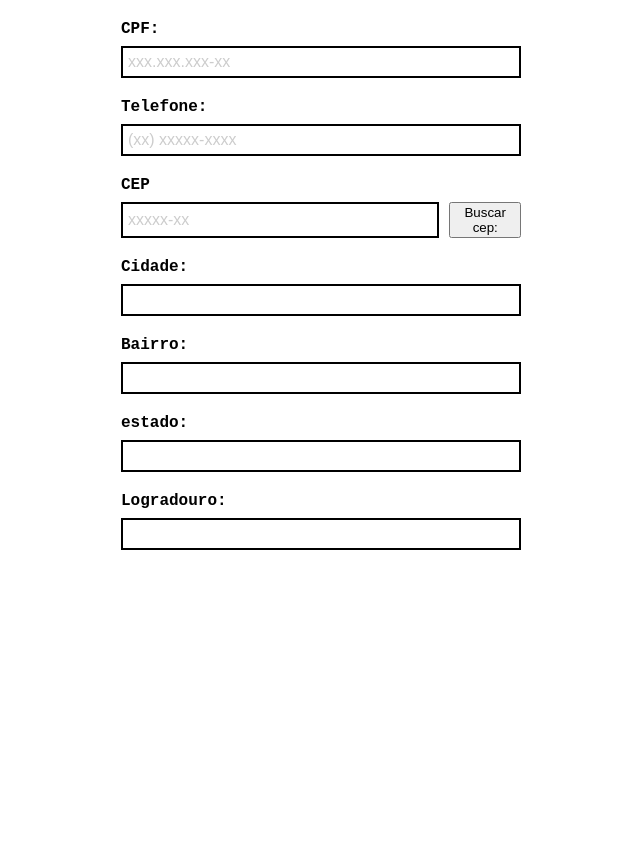
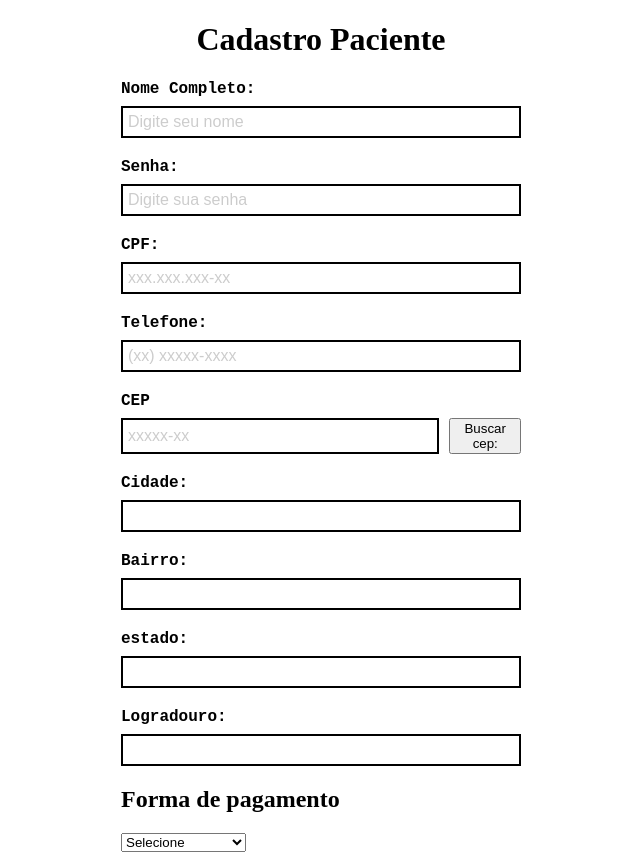
Before and after one commit to ssCaio/valida_formulario, a plain HTML site: page index.html in a window 1280 px wide. Shown: the whole page, without its empty margins (319-959 px from the left). Before the commit the page ends 800 px from the top, so only its background shows below. Drawn offline with Linux system fonts and the light colour scheme.

Commit message:
adicionado select html

```diff
--- a/estilo.css
+++ b/estilo.css
@@ -38,5 +38,8 @@ form {
 .container-cep {
   display: flex;
   gap: 10px;
-  /* align-items: center; */
 }
+
+h1 {
+  text-align: center;
+}
--- a/index.html
+++ b/index.html
@@ -10,7 +10,14 @@
 </head>
 
 <body>
+  <h1>Cadastro Paciente</h1>
   <form action="#">
+    <label for="cpf">Nome Completo: </label>
+    <input type="text" id="nome" placeholder="Digite seu nome">
+
+    <label for="cpf">Senha: </label>
+    <input type="password" id="senha" placeholder="Digite sua senha">
+
     <label for="cpf">CPF: </label>
     <input type="text" id="cpf" data-js="cpf" placeholder="xxx.xxx.xxx-xx">
 
@@ -32,6 +39,18 @@
     <label for="tel">Logradouro: </label>
     <input type="text" id="logradouro">
 
+
+    <h2>Forma de pagamento</h2>
+    <div class="container-pagamentos">
+      <select>
+        <option selected disabled>Selecione</option>
+        <option>Boleto</option>
+        <option>Cartão de crédito</option>
+        <option>Cartão de Débito</option>
+      </select>
+    </div>
+
+
   </form>
 
 
```
